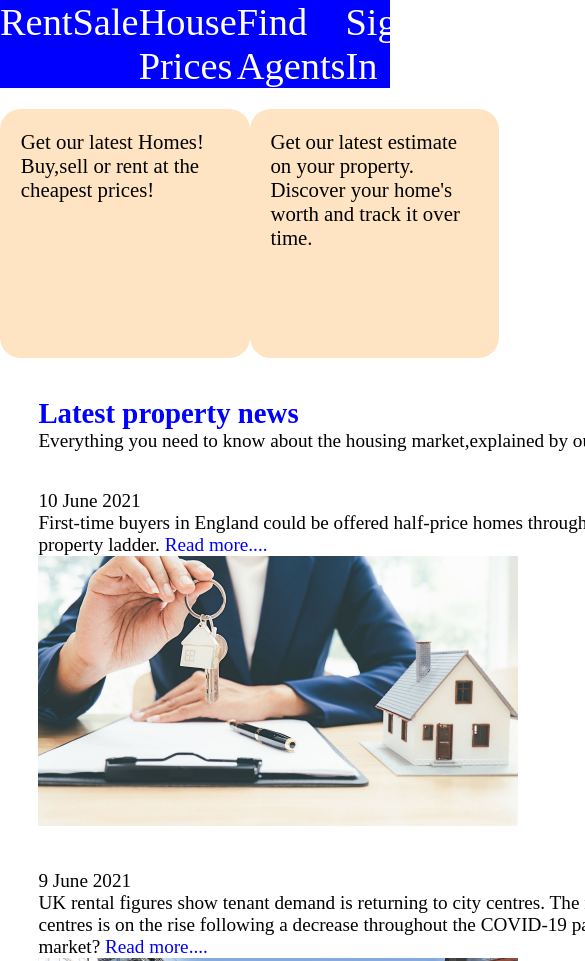
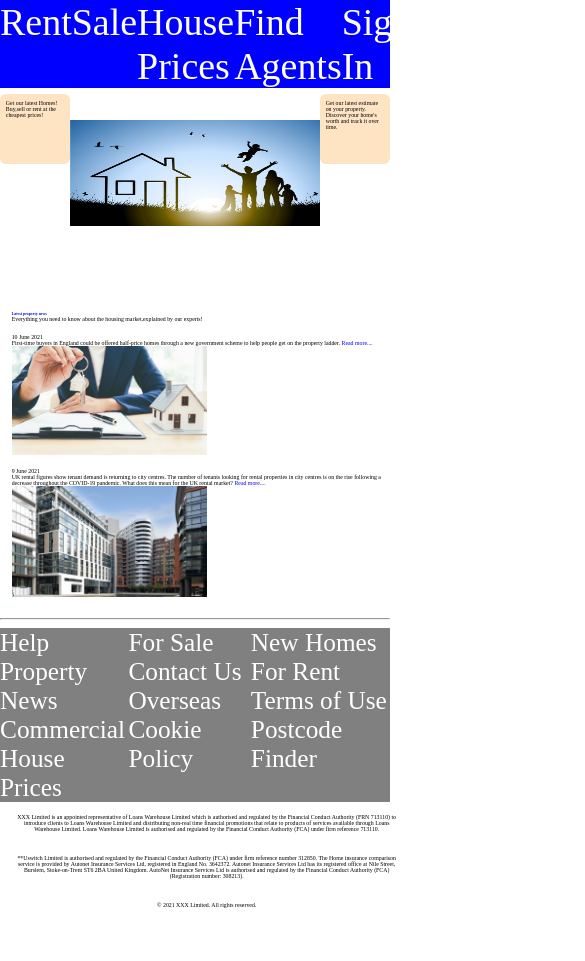
Before and after one commit to h-jaffery/susnain.github.io, a plain HTML site: page index.html in a window 390 px wide. Shown: the top 961 px of the page, 585 px wide, since content can reach past the window. After the commit the page ends 920 px from the top, so only its background shows below. Drawn offline with Linux system fonts and the light colour scheme.

Commit message:
vw version

```diff
--- a/style.css
+++ b/style.css
@@ -12,7 +12,7 @@ body{
     flex-direction: row;
     justify-content:space-around;
     padding:auto;
-    font-size: 2.4em;
+    font-size: 4.5vh;
     color:white;
     background-color: blue;
 
@@ -22,7 +22,7 @@ body{
     display: flex;
     justify-content:space-around;
     padding:auto;
-    font-size: 1.5em;
+    font-size: 3vh;
     background-color: grey;
 
 
@@ -37,7 +37,7 @@ body{
    #box-left{
        width:10em;
        height: 10em;
-       font-size: 1.3em;
+       font-size: 1.5vw;
        border: solid none 5px;
        border-radius: 1em;
        background-color: bisque;
@@ -48,7 +48,7 @@ body{
 
 
    #box-right{
-    font-size: 1.3em;
+    font-size: 1.5vw;
     border-radius: 1em;
     width:10em;
     height: 10em;
@@ -63,6 +63,7 @@ body{
     margin:auto;
     padding:2em;
     text-align: center;
+    font-size: 1.5vw;
 }
 
 a{
@@ -74,8 +75,6 @@ a:hover{
     background-color: pink;
 
 }
-
-
 
 .main-container{
     display: flex;
@@ -92,6 +91,7 @@ a:hover{
     border: solid black 0.1em;
     border-right: solid black 0.1em;
     padding: 0%;
+
   }
 
   .text {
@@ -100,6 +100,7 @@ a:hover{
     height: 100%;
     float: right;
     margin-top: 5%;
+    font-size:1.2vw;
   }
 
 .item img{
@@ -107,7 +108,6 @@ a:hover{
     height: auto;
     box-sizing: border-box;
     border-right: solid black 0.1em;
-
     overflow: hidden;
 }
 
@@ -134,14 +134,14 @@ margin-left:0em;
     width:50em;
     border:solid none 1px;
     padding:2em;
-    font-size: 1.2em;
+    font-size: 1.5vw;
     }
 p{
-    font-size:2em;
+    font-size:1.8vw;
 }
 
 #property{
- font-size: 1.5em;
+ font-size: 1vw;
  color:blue;
  font-weight: bold;
 }
@@ -160,3 +160,10 @@ width:50%;
     color: black;
     text-decoration: underline;
 }
+
+@media only screen and (max-width: 620px) {
+
+    .flex-main,.latest,.flex-foot,#foot1,#foot2,#foot3{
+      width: 100%;
+    }
+  }
```
